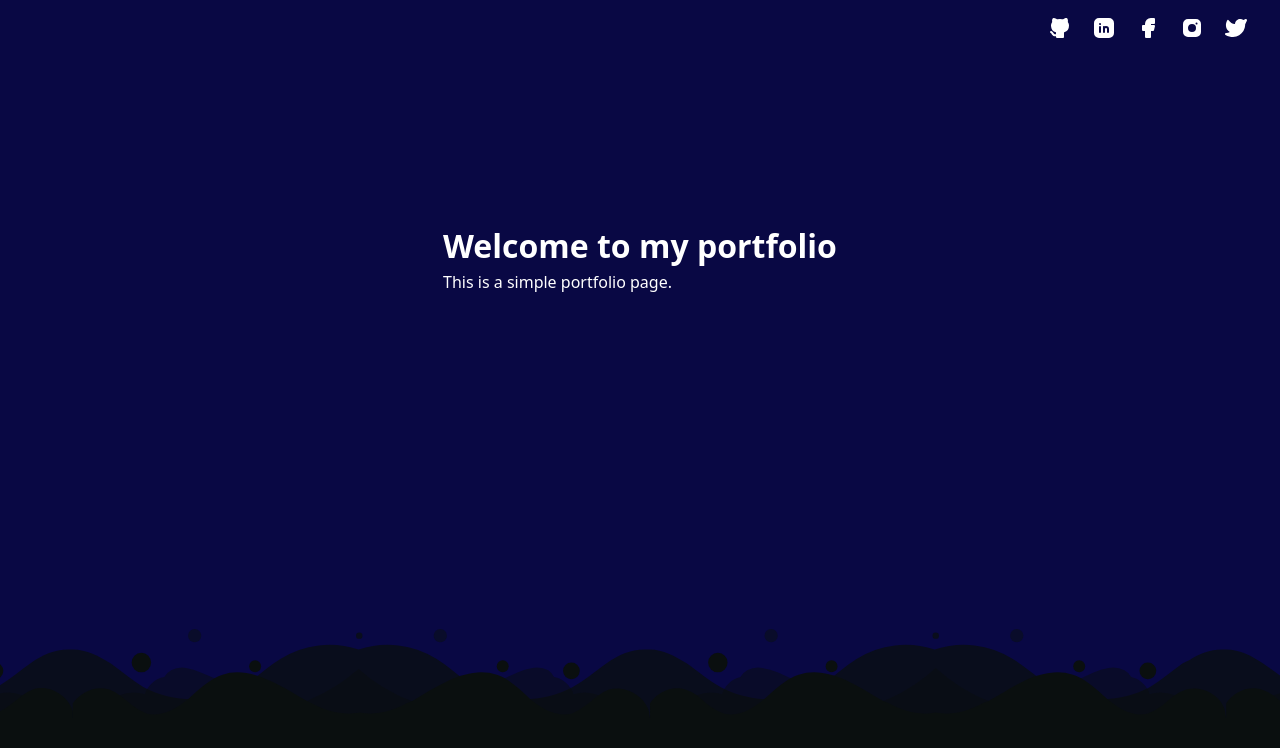
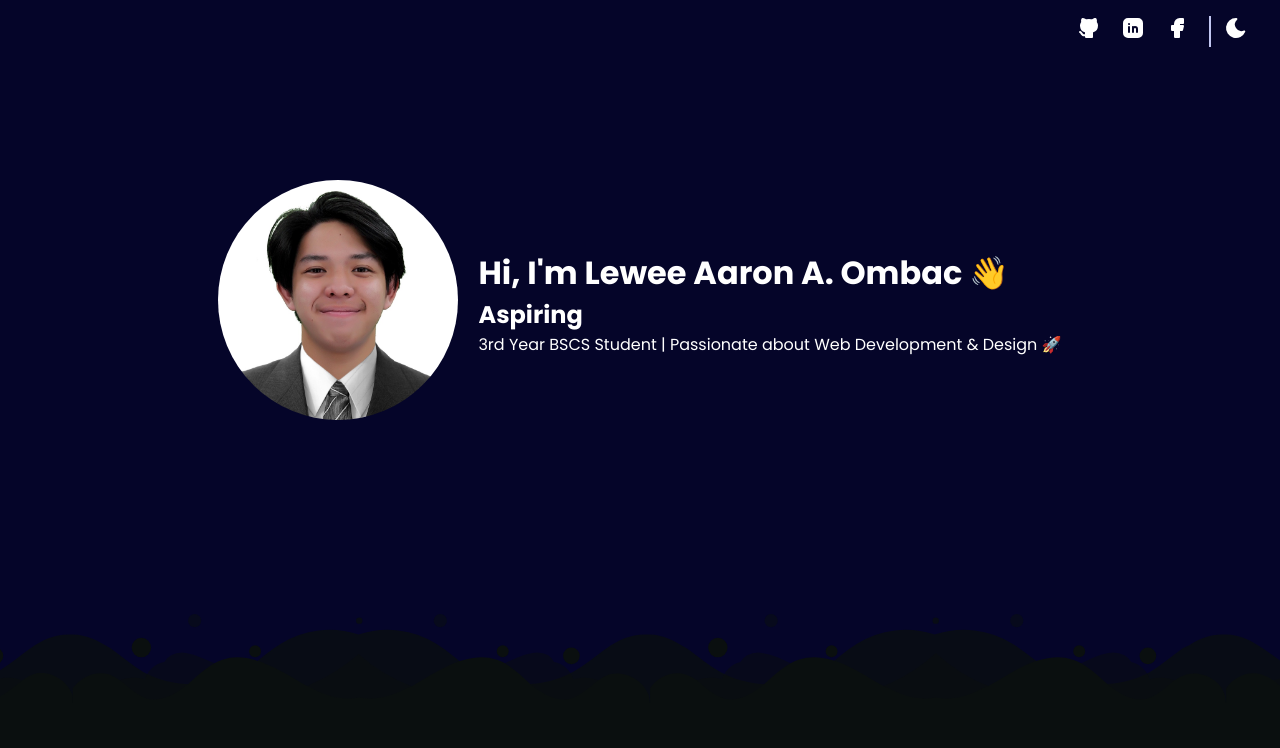
Before and after one commit to YVISS/eley, a React (Vite) app in the folder eleypfolio/: page / in a window 1280 px wide. Shown: the top 748 px of the page. Built offline with nearby package versions, Linux system fonts and the light colour scheme.

Commit message:
added imgs and simple hero

```diff
--- a/eleypfolio/package.json
+++ b/eleypfolio/package.json
@@ -11,7 +11,10 @@
   },
   "dependencies": {
     "@tabler/icons-react": "^3.31.0",
+    "express": "^5.1.0",
     "modern-normalize": "^3.0.1",
+    "mongoose": "^8.14.2",
+    "nodemon": "^3.1.10",
     "prop-types": "^15.8.1",
     "react": "^19.1.0",
     "react-dom": "^19.1.0"
--- a/eleypfolio/src/App.jsx
+++ b/eleypfolio/src/App.jsx
@@ -1,18 +1,13 @@
 import Student from './Student.jsx'
 import Header from './Header.jsx'
+import Hero from './Hero.jsx';
 
 export default function MyApp() {
   return (
     <>
       <div className="wrapper">
         <Header />
-        <div className="hero">
-          <div className="hero__container">
-            <h1 className="hero__title">Welcome to my portfolio</h1>
-            <p className="hero__description">This is a simple portfolio page.</p>
-            <img src="" alt="" />
-          </div>
-        </div>
+        <Hero />
         <div className="divider"></div>
         <div className="main-content">
         </div>
--- a/eleypfolio/src/Header.jsx
+++ b/eleypfolio/src/Header.jsx
@@ -1,21 +1,24 @@
-import { IconBrandGithubFilled } from '@tabler/icons-react';
-import { IconBrandLinkedinFilled } from '@tabler/icons-react';
-import { IconBrandFacebookFilled } from '@tabler/icons-react';
-import { IconBrandInstagramFilled } from '@tabler/icons-react';
-import { IconBrandTwitterFilled } from '@tabler/icons-react';
 
 export default function Header() {
+
+    const githubIcon = <svg  xmlns="http://www.w3.org/2000/svg"  width="24"  height="24"  viewBox="0 0 24 24"  fill="currentColor"  class="icon icon-tabler icons-tabler-filled icon-tabler-brand-github"><path stroke="none" d="M0 0h24v24H0z" fill="none"/><path d="M5.315 2.1c.791 -.113 1.9 .145 3.333 .966l.272 .161l.16 .1l.397 -.083a13.3 13.3 0 0 1 4.59 -.08l.456 .08l.396 .083l.161 -.1c1.385 -.84 2.487 -1.17 3.322 -1.148l.164 .008l.147 .017l.076 .014l.05 .011l.144 .047a1 1 0 0 1 .53 .514a5.2 5.2 0 0 1 .397 2.91l-.047 .267l-.046 .196l.123 .163c.574 .795 .93 1.728 1.03 2.707l.023 .295l.007 .272c0 3.855 -1.659 5.883 -4.644 6.68l-.245 .061l-.132 .029l.014 .161l.008 .157l.004 .365l-.002 .213l-.003 3.834a1 1 0 0 1 -.883 .993l-.117 .007h-6a1 1 0 0 1 -.993 -.883l-.007 -.117v-.734c-1.818 .26 -3.03 -.424 -4.11 -1.878l-.535 -.766c-.28 -.396 -.455 -.579 -.589 -.644l-.048 -.019a1 1 0 0 1 .564 -1.918c.642 .188 1.074 .568 1.57 1.239l.538 .769c.76 1.079 1.36 1.459 2.609 1.191l.001 -.678l-.018 -.168a5.03 5.03 0 0 1 -.021 -.824l.017 -.185l.019 -.12l-.108 -.024c-2.976 -.71 -4.703 -2.573 -4.875 -6.139l-.01 -.31l-.004 -.292a5.6 5.6 0 0 1 .908 -3.051l.152 -.222l.122 -.163l-.045 -.196a5.2 5.2 0 0 1 .145 -2.642l.1 -.282l.106 -.253a1 1 0 0 1 .529 -.514l.144 -.047l.154 -.03z" /></svg>;
+
+    const linkedinIcon = <svg  xmlns="http://www.w3.org/2000/svg"  width="24"  height="24"  viewBox="0 0 24 24"  fill="currentColor"  class="icon icon-tabler icons-tabler-filled icon-tabler-brand-linkedin"><path stroke="none" d="M0 0h24v24H0z" fill="none"/><path d="M17 2a5 5 0 0 1 5 5v10a5 5 0 0 1 -5 5h-10a5 5 0 0 1 -5 -5v-10a5 5 0 0 1 5 -5zm-9 8a1 1 0 0 0 -1 1v5a1 1 0 0 0 2 0v-5a1 1 0 0 0 -1 -1m6 0a3 3 0 0 0 -1.168 .236l-.125 .057a1 1 0 0 0 -1.707 .707v5a1 1 0 0 0 2 0v-3a1 1 0 0 1 2 0v3a1 1 0 0 0 2 0v-3a3 3 0 0 0 -3 -3m-6 -3a1 1 0 0 0 -.993 .883l-.007 .127a1 1 0 0 0 1.993 .117l.007 -.127a1 1 0 0 0 -1 -1" /></svg>;
+
+    const facebookIcon = <svg  xmlns="http://www.w3.org/2000/svg"  width="24"  height="24"  viewBox="0 0 24 24"  fill="currentColor"  class="icon icon-tabler icons-tabler-filled icon-tabler-brand-facebook"><path stroke="none" d="M0 0h24v24H0z" fill="none"/><path d="M18 2a1 1 0 0 1 .993 .883l.007 .117v4a1 1 0 0 1 -.883 .993l-.117 .007h-3v1h3a1 1 0 0 1 .991 1.131l-.02 .112l-1 4a1 1 0 0 1 -.858 .75l-.113 .007h-2v6a1 1 0 0 1 -.883 .993l-.117 .007h-4a1 1 0 0 1 -.993 -.883l-.007 -.117v-6h-2a1 1 0 0 1 -.993 -.883l-.007 -.117v-4a1 1 0 0 1 .883 -.993l.117 -.007h2v-1a6 6 0 0 1 5.775 -5.996l.225 -.004h3z" /></svg>;
+
+    const lightIcon = <svg  xmlns="http://www.w3.org/2000/svg"  width="24"  height="24"  viewBox="0 0 24 24"  fill="currentColor"  class="icon icon-tabler icons-tabler-filled icon-tabler-sun"><path stroke="none" d="M0 0h24v24H0z" fill="none"/><path d="M12 19a1 1 0 0 1 .993 .883l.007 .117v1a1 1 0 0 1 -1.993 .117l-.007 -.117v-1a1 1 0 0 1 1 -1z" /><path d="M18.313 16.91l.094 .083l.7 .7a1 1 0 0 1 -1.32 1.497l-.094 -.083l-.7 -.7a1 1 0 0 1 1.218 -1.567l.102 .07z" /><path d="M7.007 16.993a1 1 0 0 1 .083 1.32l-.083 .094l-.7 .7a1 1 0 0 1 -1.497 -1.32l.083 -.094l.7 -.7a1 1 0 0 1 1.414 0z" /><path d="M4 11a1 1 0 0 1 .117 1.993l-.117 .007h-1a1 1 0 0 1 -.117 -1.993l.117 -.007h1z" /><path d="M21 11a1 1 0 0 1 .117 1.993l-.117 .007h-1a1 1 0 0 1 -.117 -1.993l.117 -.007h1z" /><path d="M6.213 4.81l.094 .083l.7 .7a1 1 0 0 1 -1.32 1.497l-.094 -.083l-.7 -.7a1 1 0 0 1 1.217 -1.567l.102 .07z" /><path d="M19.107 4.893a1 1 0 0 1 .083 1.32l-.083 .094l-.7 .7a1 1 0 0 1 -1.497 -1.32l.083 -.094l.7 -.7a1 1 0 0 1 1.414 0z" /><path d="M12 2a1 1 0 0 1 .993 .883l.007 .117v1a1 1 0 0 1 -1.993 .117l-.007 -.117v-1a1 1 0 0 1 1 -1z" /><path d="M12 7a5 5 0 1 1 -4.995 5.217l-.005 -.217l.005 -.217a5 5 0 0 1 4.995 -4.783z" /></svg>;
+
+    const darkIcon = <svg  xmlns="http://www.w3.org/2000/svg"  width="24"  height="24"  viewBox="0 0 24 24"  fill="currentColor"  class="icon icon-tabler icons-tabler-filled icon-tabler-moon"><path stroke="none" d="M0 0h24v24H0z" fill="none"/><path d="M12 1.992a10 10 0 1 0 9.236 13.838c.341 -.82 -.476 -1.644 -1.298 -1.31a6.5 6.5 0 0 1 -6.864 -10.787l.077 -.08c.551 -.63 .113 -1.653 -.758 -1.653h-.266l-.068 -.006l-.06 -.002z" /></svg>;
     return (
         <>
         <header>
             <nav>
                 <ul>
-                    <li><a href="#"><IconBrandGithubFilled stroke ={2}/></a></li>
-                    <li><a href="#"><IconBrandLinkedinFilled stroke={2} /></a></li>
-                    <li><a href="#"><IconBrandFacebookFilled stroke={2} /></a></li>
-                    <li><a href="#"><IconBrandInstagramFilled stroke={2} /></a></li>
-                    <li><a href="#"><IconBrandTwitterFilled stroke={2} /></a></li>
-
+                    <li><a href="#">{githubIcon}</a></li>
+                    <li><a href="#">{linkedinIcon}</a></li>
+                    <li><a href="#">{facebookIcon}</a></li>
+                    <li className="mode__Icon">{darkIcon}</li>
                 </ul>
             </nav>
         </header>
--- /dev/null
+++ b/eleypfolio/src/Hero.jsx
@@ -0,0 +1,19 @@
+import './css/Hero.css'
+
+export default function Hero() {
+    return (
+        <div className="hero">
+            <div className="hero__container">
+                <div className="hero__img">
+                    <img src="./src/imgs/hero.jpg" alt="Hero Image" />
+                </div>
+                <div className="hero__info">
+                    <h1 className="hero__name">Hi, I'm <span class="name-highlight">Lewee Aaron A. Ombac</span> 👋</h1>
+                    <h2>Aspiring <span id="typing-text"></span></h2>
+                    <p>3rd Year BSCS Student | Passionate about Web Development & Design 🚀</p>
+                    <p className="hero__description"></p>
+                </div>
+            </div>
+        </div>
+    );
+}
--- /dev/null
+++ b/eleypfolio/src/css/hero.css
@@ -0,0 +1,26 @@
+.hero{
+    display: flex;
+    place-content: center;
+    place-items: center;
+    width: 100%;
+    height: 100%;
+    min-height: 60vh;
+    z-index: 10000;
+}
+
+.hero__container{
+    display: flex;
+    flex-direction: row;
+    place-content: center;
+    place-items: center;
+    width: 100%;
+    height: auto;
+    gap: 20px;
+}
+
+.hero__img img{
+    width: auto;
+    max-height: 30vh;
+    border-radius: 50%;
+    aspect-ratio: 1/1;
+}
--- a/eleypfolio/src/css/index.css
+++ b/eleypfolio/src/css/index.css
@@ -1,6 +1,138 @@
+@import url('https://fonts.googleapis.com/css2?family=Noto+Sans:ital,wght@0,100..900;1,100..900&family=Nunito:ital,wght@0,200..1000;1,200..1000&family=Poppins:ital,wght@0,100;0,200;0,300;0,400;0,500;0,600;0,700;0,800;0,900;1,100;1,200;1,300;1,400;1,500;1,600;1,700;1,800;1,900&display=swap');
+
 :root {
+  /* BRAND COLORS */
+  --brand: hsl(241, 79%, 15%);
+  --brand: #090844;
 
-  --primary: hsl(241, 78%, 15%);
+  --brand-hue: 241;
+  --brand-saturation: 79%;
+  --brand-lightness: 15%;
+
+  /* BRAND LIGHTS */
+
+  --light-brand: hsl(var(--brand-hue), var(--brand-saturation), var(--brand-lightness));
+  /* light text */
+
+  --text1-light: hsl(var(--brand-hue) var(--brand-saturation) 10%);
+  --text2-light: hsl(var(--brand-hue) 30% 30%);
+
+  /* light surface */
+  --surface1-light: hsl(var(--brand-hue) 25% 90%);
+  --surface2-light: hsl(var(--brand-hue) 20% 99%);
+  --surface3-light: hsl(var(--brand-hue) 20% 92%);
+  --surface4-light: hsl(var(--brand-hue) 20% 85%);
+
+  /* surface shadow */
+  --surface-shadow-light: var(--brand-hue) 10% 20%;
+  --shadow-strength-light: .02;
+
+  /* BRAND DARK */
+  --brand-dark: hsl(var(--brand-hue) calc(var(--brand-saturation) / 2) calc(var(--brand-lightness) / 1.5));
+
+  /* dark text */
+  --text1-dark: hsl(var(--brand-hue) 15% 85%);
+  --text2-dark: hsl(var(--brand-hue) 5% 65%);
+
+  /* dark surface */
+  --surface1-dark: hsl(var(--brand-hue) 10% 10%);
+  --surface2-dark: hsl(var(--brand-hue) 10% 15%);
+  --surface3-dark: hsl(var(--brand-hue) 5% 20%);
+  --surface4-dark: hsl(var(--brand-hue) 5% 25%);
+
+  /* dark shadows */
+  --surface-shadow-dark: var(--brand-hue) 50% 3%;
+  --shadow-strength-dark: .8;
+
+  /* BRAND DIM */
+  --brand-dim: hsl(var(--brand-hue) calc(var(--brand-saturation) / 1.25) calc(var(--brand-lightness) / 1.25));
+
+  /* DIM TEXT */
+  --text1-dim: hsl(var(--brand-hue) 15% 75%);
+  --text2-dim: hsl(var(--brand-hue) 10% 61%);
+
+  /* DIM SURFACE */
+  --surface1-dim: hsl(var(--brand-hue) 10% 20%);
+  --surface2-dim: hsl(var(--brand-hue) 10% 25%);
+  --surface3-dim: hsl(var(--brand-hue) 5% 30%);
+  --surface4-dim: hsl(var(--brand-hue) 5% 35%);
+
+  /* DIM SHADOWS */
+  --surface-shadow-dim: var(--brand-hue) 30% 13%;
+  --shadow-strength-dim: .2;
+
+  color-scheme: light;
+  --brand: var(--brand-light);
+  --text1: var(--text1-light);
+  --text2: var(--text2-light);
+  --surface1: var(--surface1-light);
+  --surface2: var(--surface2-light);
+  --surface3: var(--surface3-light);
+  --surface4: var(--surface4-light);
+  --surface-shadow: var(--surface-shadow-light);
+  --shadow-strength: var(--shadow-strength-light);
+
+  /* DARK MODE */
+  @media (prefers-color-scheme: dark) {
+  :root {
+    color-scheme: dark;
+
+    --brand: var(--brand-dark);
+    --text1: var(--text1-dark);
+    --text2: var(--text2-dark);
+    --surface1: var(--surface1-dark);
+    --surface2: var(--surface2-dark);
+    --surface3: var(--surface3-dark);
+    --surface4: var(--surface4-dark);
+    --surface-shadow: var(--surface-shadow-dark);
+    --shadow-strength: var(--shadow-strength-dark);
+  }
+}
+
+[color-scheme="light"] {
+  color-scheme: light;
+
+  --brand: var(--brand-light);
+  --text1: var(--text1-light);
+  --text2: var(--text2-light);
+  --surface1: var(--surface1-light);
+  --surface2: var(--surface2-light);
+  --surface3: var(--surface3-light);
+  --surface4: var(--surface4-light);
+  --surface-shadow: var(--surface-shadow-light);
+  --shadow-strength: var(--shadow-strength-light);
+}
+
+[color-scheme="dark"] {
+  color-scheme: dark;
+
+  --brand: var(--brand-dark);
+  --text1: var(--text1-dark);
+  --text2: var(--text2-dark);
+  --surface1: var(--surface1-dark);
+  --surface2: var(--surface2-dark);
+  --surface3: var(--surface3-dark);
+  --surface4: var(--surface4-dark);
+  --surface-shadow: var(--surface-shadow-dark);
+  --shadow-strength: var(--shadow-strength-dark);
+}
+
+[color-scheme="dim"] {
+  color-scheme: dark;
+
+  --brand: var(--brand-dim);
+  --text1: var(--text1-dim);
+  --text2: var(--text2-dim);
+  --surface1: var(--surface1-dim);
+  --surface2: var(--surface2-dim);
+  --surface3: var(--surface3-dim);
+  --surface4: var(--surface4-dim);
+  --surface-shadow: var(--surface-shadow-dim);
+  --shadow-strength: var(--shadow-strength-dim);
+}
+
+
+  --primary: hsl(241, 79%, 9%);
   /* Darker navy background */
   --secondary: #7A74A6;
   /* Softer, lighter secondary color */
@@ -8,10 +140,12 @@
   /* Darker shade for footer or deep background */
   --accent: #424F7D;
   /* Darker accent color for buttons or links */
+  --light-accent: #C2C7F2;
+  /* lighter-accent for hovers, highlights and light cards */
   --text-color: #fff;
   /* White text for contrast */
 
-  font-family: system-ui, Avenir, Helvetica, Arial, sans-serif;
+  font-family: 'Poppins',system-ui, Avenir, Helvetica, Arial, sans-serif;
   line-height: 1.5;
   font-weight: 400;
 
@@ -22,6 +156,27 @@
   text-rendering: optimizeLegibility;
   -webkit-font-smoothing: antialiased;
   -moz-osx-font-smoothing: grayscale;
+  scroll-behavior: smooth;
+}
+
+.surface1 {
+  background-color: var(--surface1);
+  color: var(--text2);
+}
+
+.surface2 {
+  background-color: var(--surface2);
+  color: var(--text2);
+}
+
+.surface3 {
+  background-color: var(--surface3);
+  color: var(--text1);
+}
+
+.surface4 {
+  background-color: var(--surface4);
+  color: var(--text1);
 }
 
 * {
@@ -116,9 +271,10 @@ nav ul {
   align-items: center;
   width: 100%;
   height: 100%;
-  gap:20px;
+  gap: 20px;
 }
-nav ul li{
+
+nav ul li {
   list-style: none;
 }
 
@@ -135,7 +291,7 @@ nav ul li a {
 
 .divider {
   height: auto;
-  min-height: 50vh;
+  min-height: 20vh;
   overflow: hidden;
   position: relative;
 }
@@ -162,13 +318,9 @@ nav ul li a {
   }
 }
 
-
-
-.hero {
-  display: grid;
-  align-items: center;
-  place-content: center;
+.mode__Icon {
+  padding-left: 1vw;
+  border-left: 2px solid var(--light-accent);
+  height: auto;
   width: auto;
-  height: auto;
-  margin-top: 20vh;
 }
```
Also changed, not shown: eleypfolio/src/index.js (added, +8 -0 lines), eleypfolio/src/imgs/hero.jpg (added), 1 other file (tests, documents, lock files or other folders).
